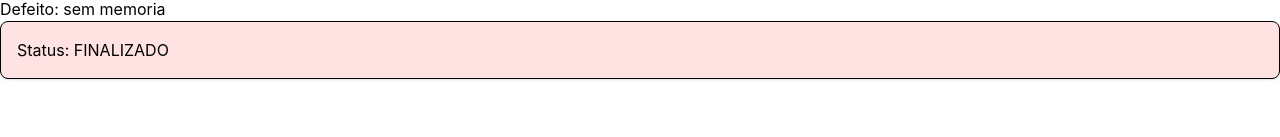
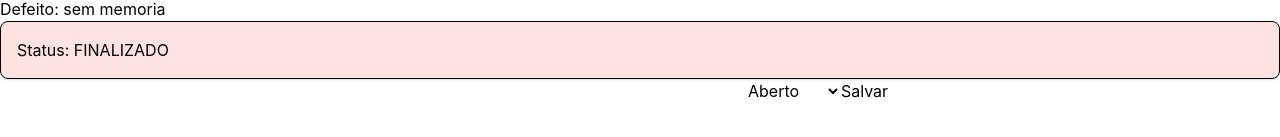
Before and after one commit to boregas/iRepair, a React (Vite) app in the folder ijunior-task-board/: page / in a window 1280 px wide. Shown: the part 205-342 px from the top of the page. Built offline with nearby package versions, Linux system fonts and the light colour scheme.

Commit message:
feat: adiconada a logica do componente NewServiceForm

```diff
--- a/ijunior-task-board/src/App.tsx
+++ b/ijunior-task-board/src/App.tsx
@@ -1,7 +1,8 @@
 import { useState } from "react";
 import type { OrdemServico } from "./OrdemServico";
 import ServiceCard from "./components/ServiceCard";
-import Header from "./components/header";
+import Header from "./components/Header";
+import NewServiceForm from "./components/NewServiceForm";
 
 
 const teste: OrdemServico = {
@@ -16,8 +17,7 @@ const teste2: OrdemServico={
   modelo: 'ipod',
   defeito: 'sem memoria',
   status: 'FINALIZADO'
-
-}
+};
 
 export function App() {
 
@@ -28,7 +28,9 @@ export function App() {
       <Header />
       {ordens.map((ordem) => (
         <ServiceCard key={ordem.nome}{...ordem} />
-      ))}
+        ))
+      }
+      <NewServiceForm />
     </>
   );
 }
--- /dev/null
+++ b/ijunior-task-board/src/components/NewServiceForm.tsx
@@ -0,0 +1,42 @@
+
+import type { OrdemServico } from "../OrdemServico";
+import { useState } from "react";
+
+
+function NewServiceForm(){
+    const [dados, setDados] = useState<OrdemServico>({} as OrdemServico);
+
+    return(
+        <>
+            <input
+                value={dados.nome}
+                onChange={(e) => setDados({ ...dados, nome: e.target.value })}
+            />
+
+            <input
+                value={dados.modelo}
+                onChange={(e) => setDados({ ...dados, modelo: e.target.value })}
+            />
+
+            <input
+                value={dados.defeito}
+                onChange={(e) => setDados({ ...dados, defeito: e.target.value })}
+            />
+
+            <select
+                value={dados.status}
+                onChange={(e) => setDados({ ...dados, status: e.target.value as OrdemServico["status"] })}>
+                    <option value="ABERTO">Aberto</option>
+                    <option value="FECHADO">Finalizado</option>
+            </select>
+
+            <button onClick={() => console.log(dados)}>
+                Salvar
+            </button>
+
+        </>
+    );
+
+}
+
+export default NewServiceForm;
```
